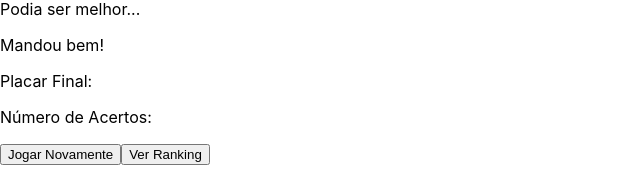
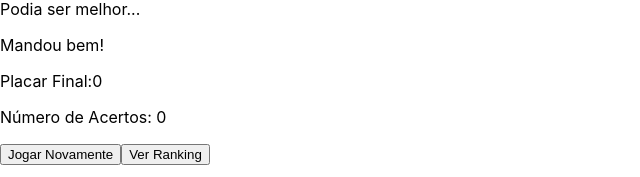
Before and after one commit to tryber/sd-05-project-trivia-react-redux-9, a React (Create React App) app: page /feedback in a window 1280 px wide. Shown: the part 361-538 px from the top of the page, without its empty margins (0-640 px from the left). Built offline with nearby package versions, Linux system fonts and the light colour scheme.

Commit message:
few changes on feedback page

```diff
--- a/src/pages/FeedbackPage.js
+++ b/src/pages/FeedbackPage.js
@@ -1,9 +1,12 @@
 import React from 'react';
 import { Link } from 'react-router-dom';
+import PropTypes from 'prop-types';
 import Header from '../components/Header';
+import { connect } from 'react-redux';
 
 class FeedBack extends React.Component {
   render() {
+    const { score, assertions } = this.props;
     return (
       <div>
         <div>
@@ -16,8 +19,8 @@ class FeedBack extends React.Component {
           <p data-testid="feedback-text">Mandou bem!</p>
         </div>
         <div>
-          <p data-testid="feedback-total-score">Placar Final:</p>
-          <p data-testid="feedback-total-question">Número de Acertos:</p>
+          <p>Placar Final:<span data-testid="feedback-total-score">{score}</span></p>
+          <p>Número de Acertos: <span data-testid="feedback-total-question">{assertions}</span></p>
         </div>
         <div>
           <Link to="/">
@@ -32,4 +35,14 @@ class FeedBack extends React.Component {
   }
 }
 
-export default FeedBack;
+const mapStateToProps = (state) => ({
+  score: state.loginReducer.score,
+  assertions: state.loginReducer.assertions,
+});
+
+export default connect(mapStateToProps)(FeedBack);
+
+FeedBack.propTypes = {
+  score: PropTypes.string.isRequired,
+  assertions: PropTypes.string.isRequired,
+};
```
